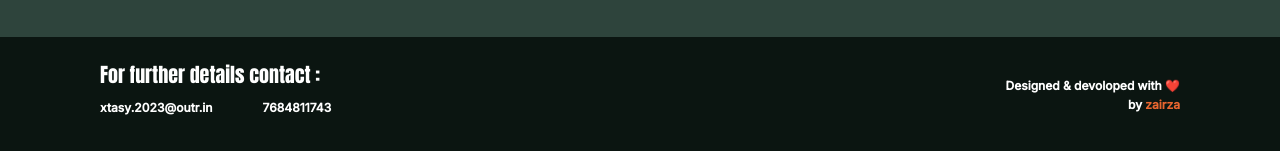
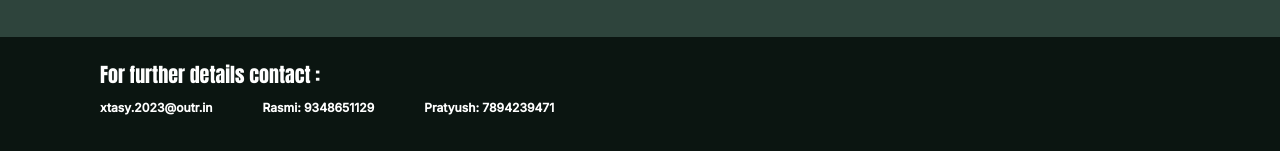
Before and after one commit to Pritam-coder884/xtasy-technofest2023, a React (Create React App) app: page / in a window 1280 px wide. Shown: the part 2989-3140 px from the top of the page. Built offline with nearby package versions, Linux system fonts and the light colour scheme; a web font is replaced by a local one.

Commit message:
change contact details in footer

```diff
--- a/src/component/Footer/Footer.jsx
+++ b/src/component/Footer/Footer.jsx
@@ -1,24 +1,34 @@
-import React from 'react'
-import './Footer.scss'
+import React from "react";
+import "./Footer.scss";
 
 const Footer = () => {
   return (
     <div>
       <div className="footer">
         <div className="left">
-            <h2>For further details contact : </h2>
-            <p className="row">
-                <p className="lefty">xtasy.2023@outr.in</p>
-                <p className="righty">7684811743</p>
-            </p>
+          <h2>For further details contact : </h2>
+          <p className="row">
+            <p className="lefty">xtasy.2023@outr.in</p>
+            <p className="righty">Rasmi: 9348651129</p>
+            <p className="righty">Pratyush: 7894239471</p>
+          </p>
         </div>
-        <div className="right">
-            <p>Designed & devoloped with ❤️</p>
-            <p>by <a href='https://instagram.com/zairza.outr?igshid=YmMyMTA2M2Y=' target='_blank' className='zairza'>zairza</a></p>
-        </div>
+        {/* <div className="right">
+          <p>Designed & devoloped with ❤️</p>
+          <p>
+            by{" "}
+            <a
+              href="https://instagram.com/zairza.outr?igshid=YmMyMTA2M2Y="
+              target="_blank"
+              className="zairza"
+            >
+              zairza
+            </a>
+          </p>
+        </div> */}
       </div>
     </div>
-  )
-}
+  );
+};
 
-export default Footer
+export default Footer;
```
